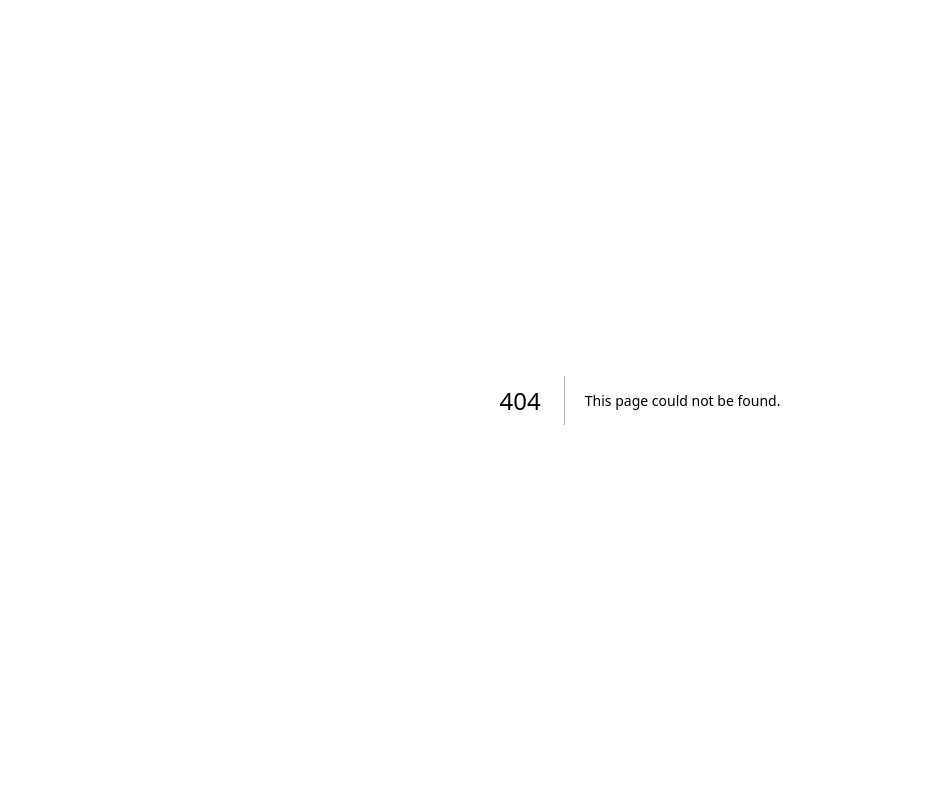
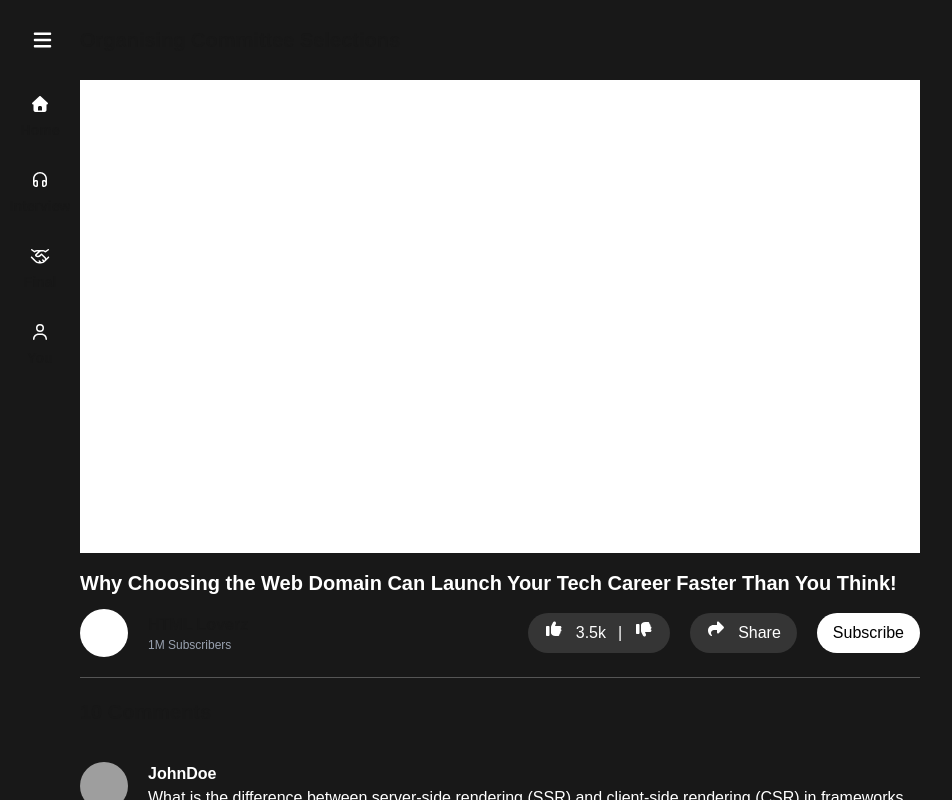
Before and after one commit to navaneethk99/ytocs, a Next.js app: page /web in a window 1280 px wide. Before the commit this address had no page. Shown: the whole page, without its empty margins (0-952 px from the left). Built offline with nearby package versions, Linux system fonts and the light colour scheme; grey boxes are pictures that could not be loaded.

Commit message:
made video page

```diff
--- a/app/home/page.tsx
+++ b/app/home/page.tsx
@@ -16,6 +16,7 @@ const videos = [
     channel: "HTML Loverz",
     views: "1.2M views • 2 weeks ago",
     thumbnail: "web",
+    route: "web",
   },
   {
     title:
@@ -23,6 +24,7 @@ const videos = [
     channel: "Figma Paglus",
     views: "1.2M views • 2 weeks ago",
     thumbnail: "design",
+    route: "design",
   },
   {
     title:
@@ -30,12 +32,14 @@ const videos = [
     channel: "Redbull Enthusiasts",
     views: "1.2M views • 2 weeks ago",
     thumbnail: "app",
+    route: "app",
   },
   {
     title: "The Management Domain: Mastering Leadership in the Tech World",
     channel: "Introverted Extroverts",
     views: "1.2M views • 2 weeks ago",
     thumbnail: "mgmt",
+    route: "mgmt",
   },
   {
     title:
@@ -43,12 +47,14 @@ const videos = [
     channel: "Hashmaps & Pointers",
     views: "1.2M views • 2 weeks ago",
     thumbnail: "cc",
+    route: "cc",
   },
   {
     title: "Inside the Research Domain: How Innovation Starts from Curiosity",
     channel: "Aura Farmers",
     views: "1.2M views • 2 weeks ago",
     thumbnail: "research",
+    route: "research",
   },
 ];
 const linkedvideos = [
@@ -125,7 +131,7 @@ const Page = () => {
         <h1 className="px-4 font-bold text-xl">Recommended Videos</h1>
         <div className="w-full grid grid-cols-3 grid-rows-2 gap-4 pt-2 p-4">
           {videos.map((video, index) => (
-            <div key={index} className="h-fit">
+            <Link href={`/${video.route}`} key={index} className="h-fit">
               <div className="w-full h-full aspect-video">
                 <Image
                   src={`/thumbnails/${video.thumbnail}.png`}
@@ -138,7 +144,7 @@ const Page = () => {
               <div className="flex mt-2 gap-2">
                 <div className="w-[3.5vw] h-[3.5vw] aspect-square rounded-full">
                   <Image
-                    src={`https://yt3.googleusercontent.com/pkzP9B9FarjW5b8gUyOglcUyLBs6UYVuEnkoGYvpgoT3RCNLrgaSwr-Z-TeM287XRt6i8qzZGw=s160-c-k-c0x00ffffff-no-rj`}
+                    src={`https://randomuser.me/api/portraits/men/${index}.jpg`}
                     alt="video thumbnail"
                     className="w-full h-full object-cover rounded-full"
                     width={9999}
@@ -155,7 +161,7 @@ const Page = () => {
                   </p>
                 </div>
               </div>
-            </div>
+            </Link>
           ))}
         </div>
 
--- /dev/null
+++ b/app/web/page.tsx
@@ -0,0 +1,148 @@
+import { FontAwesomeIcon } from "@fortawesome/react-fontawesome";
+import {
+  faBars,
+  faHome,
+  faShare,
+  faThumbsDown,
+  faThumbsUp,
+} from "@fortawesome/free-solid-svg-icons";
+import {
+  faUser,
+  faHeadphones,
+  faHandshake,
+} from "@fortawesome/free-regular-svg-icons";
+import React from "react";
+import Image from "next/image";
+import Link from "next/link";
+
+const Page = () => {
+  const comments = [
+    {
+      username: "JohnDoe",
+      profilepic: "https://randomuser.me/api/portraits/men/1.jpg",
+      comment:
+        "What is the difference between server-side rendering (SSR) and client-side rendering (CSR) in frameworks like Next.js, and when would you choose one over the other?",
+      likes: 10,
+    },
+    {
+      username: "JaneSmith",
+      profilepic: "https://randomuser.me/api/portraits/men/2.jpg",
+      comment:
+        "How does an API route work in Next.js or Express.js, and what are the advantages of using middleware for request validation or authentication?",
+      likes: 5,
+    },
+    {
+      username: "TechGuru",
+      profilepic: "https://randomuser.me/api/portraits/men/3.jpg",
+      comment:
+        "What are the key differences between hosting a static website on Vercel versus deploying a full-stack web app on AWS or Render, and how do environment variables work in each?",
+      likes: 8,
+    },
+  ];
+  return (
+    <div className="relative w-screen h-screen overflow-x-hidden bg-[#181818] desktop-only">
+      {/* Top Bar */}
+      <div className="fixed top-0 left-0 w-full h-20 bg-[#181818] flex items-center pl-20">
+        <h1 className="font-bold text-xl">Organising Committee Selections</h1>
+      </div>
+
+      {/* Side Bar */}
+      <div className="fixed top-0 left-0 w-20 h-screen bg-[#181818] z-20 px-1">
+        <div className="w-full h-20 flex justify-center items-center">
+          <div className="w-5 h-5">
+            <FontAwesomeIcon icon={faBars} className="text-xl text-white" />
+          </div>
+        </div>
+        <Link
+          href="/home"
+          className="flex items-center justify-center flex-col hover:bg-[#282828] py-4 rounded-md"
+        >
+          <FontAwesomeIcon icon={faHome} className="w-5 h-5 text-white" />
+          <p className="text-sm font-semibold mt-2">Home</p>
+        </Link>
+        <div className="flex items-center justify-center flex-col hover:bg-[#282828] py-4 rounded-md">
+          <FontAwesomeIcon icon={faHeadphones} className="w-5 h-5 text-white" />
+          <p className="text-sm font-semibold mt-2 line-clamp-1">Interview</p>
+        </div>
+        <div className="flex items-center justify-center flex-col hover:bg-[#282828] py-4 rounded-md">
+          <FontAwesomeIcon icon={faHandshake} className="w-5 h-5 text-white" />
+          <p className="text-sm font-semibold mt-2">Final</p>
+        </div>
+        <div className="flex items-center justify-center flex-col hover:bg-[#282828] py-4 rounded-md">
+          <FontAwesomeIcon icon={faUser} className="w-5 h-5 text-white" />
+          <p className="text-sm font-semibold mt-2">You</p>
+        </div>
+      </div>
+
+      {/* Main Content */}
+      <div className="ml-20 mt-20">
+        <div className="flex">
+          <div className="w-[70%]">
+            <div className="bg-white w-full aspect-video"></div>
+            <h1 className="text-white font-semibold text-xl mt-4">
+              Why Choosing the Web Domain Can Launch Your Tech Career Faster
+              Than You Think!
+            </h1>
+            <div className="flex gap-5 items-center mt-3">
+              <div className="w-12 aspect-square bg-white rounded-full"></div>
+              <div>
+                <p className="text-md font-semibold">HTML Loverz</p>
+                <p className="text-xs text-gray-400">1M Subscribers</p>
+              </div>
+              <div className="flex bg-[#353535] text-white px-4 py-2 gap-3 rounded-full ml-auto hover:cursor-pointer">
+                <FontAwesomeIcon icon={faThumbsUp} className="w-5 h-6" />
+                <p className="">3.5k</p>
+                <p className="">|</p>
+                <FontAwesomeIcon icon={faThumbsDown} className="w-5 h-6" />
+              </div>
+              <div className="flex bg-[#353535] text-white px-4 py-2 gap-3 rounded-full hover:cursor-pointer">
+                <FontAwesomeIcon icon={faShare} className="w-5 h-6" />
+                <p className="">Share</p>
+              </div>
+              <div className="text-black bg-white px-4 py-2 rounded-full hover:cursor-pointer">
+                Subscribe
+              </div>
+            </div>
+            <div className="py-5 border-t border-[#555555] mt-5">
+              <h1 className="text-xl font-bold">10 Comments</h1>
+            </div>
+            {comments.map((comment, index) => (
+              <div key={index} className="flex gap-5 mt-4">
+                <div className="aspect-square w-12 h-12 rounded-full">
+                  <Image
+                    src={comment.profilepic}
+                    alt="profile pic"
+                    className="w-full h-full object-cover rounded-full"
+                    width={9999}
+                    height={9999}
+                  />
+                </div>
+                <div>
+                  <p className="text-white font-semibold">{comment.username}</p>
+                  <p className="text-white">{comment.comment}</p>
+                  <div className="flex items-center text-sm">
+                    <FontAwesomeIcon
+                      icon={faThumbsUp}
+                      className="w-5 h-4 mr-1"
+                    />
+                    <p className="text-[#999999]">{comment.likes}</p>
+                    <FontAwesomeIcon
+                      icon={faThumbsDown}
+                      className="w-5 h-4 ml-5"
+                    />
+                    <div className="text-white ml-10 font-semibold hover:bg-[#353535] hover:cursor-pointer px-4 py-2 rounded-full">
+                      Reply
+                    </div>
+                  </div>
+                </div>
+              </div>
+            ))}
+            <div className="h-100 w-[30%]"></div>
+          </div>
+        </div>
+      </div>
+    </div>
+  );
+};
+
+export default Page;
--- a/next.config.ts
+++ b/next.config.ts
@@ -2,7 +2,7 @@ import type { NextConfig } from "next";
 
 const nextConfig: NextConfig = {
   images: {
-    domains: ["img.youtube.com", "yt3.googleusercontent.com"],
+    domains: ["img.youtube.com", "yt3.googleusercontent.com", "randomuser.me"],
   },
 };
 
```
